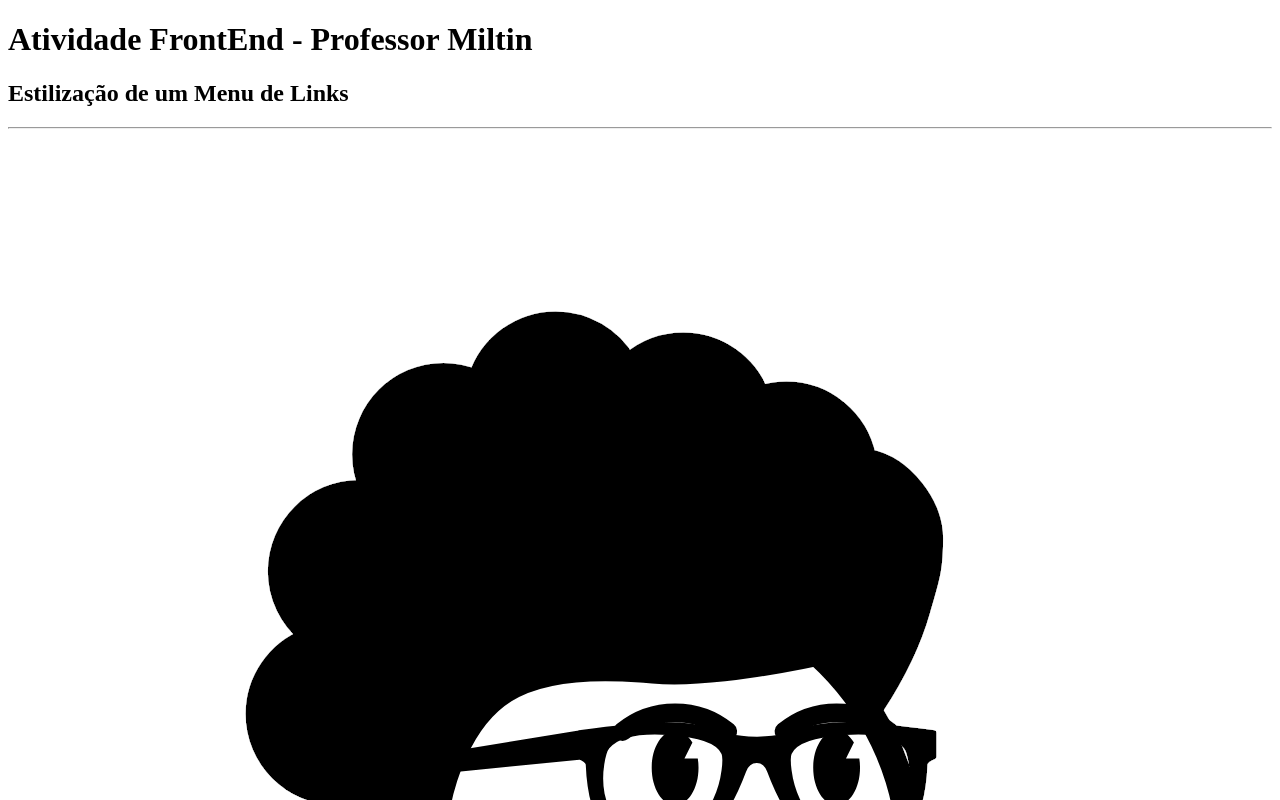
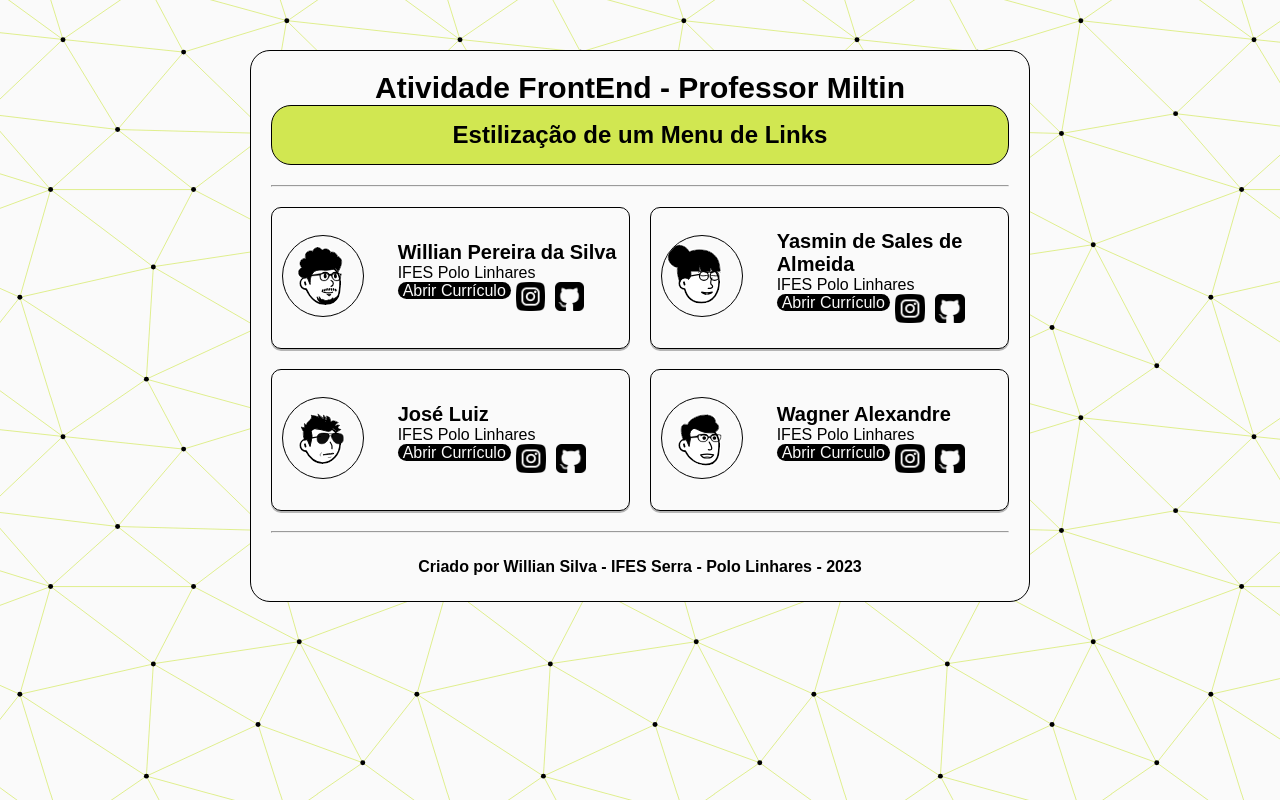
Before and after one commit to williansibertino/IFES_FrontEnd, a plain HTML site: page index.html in a window 1280 px wide. Shown: the top 800 px of the page. Drawn offline with Linux system fonts and the light colour scheme; the site is published under a folder, as on GitHub Pages, so addresses that start at the root find nothing; a web font is replaced by a local one.

Commit message:
modified:   index.html 	modified:   src/archives/willian.html

```diff
--- a/index.html
+++ b/index.html
@@ -4,7 +4,7 @@
     <meta charset="UTF-8">
     <meta name="viewport" content="width=device-width, initial-scale=1.0">
     <title>Atividade FrontEnd - Professor Miltin</title>
-    <link rel="stylesheet" href="/src/styles/main.css">
+    <link rel="stylesheet" href="src/styles/main.css">
 </head>
 <body>
 <div class="bg">
@@ -22,7 +22,7 @@
                 <h3>Willian Pereira da Silva</h3>
                 <p>IFES Polo Linhares</p>
                 <ul class="listicones">
-                    <li><a class="icone btn-curriculo" href="/src/archives/willian.html">Abrir Currículo</a></li>
+                    <li><a class="icone btn-curriculo" href="src/archives/willian.html">Abrir Currículo</a></li>
                     <li><a class="icone" href="index.html" target="_blank"><img src="src/img/instagram.png" alt="acessar instagram"></a></li>
                     <li><a class="icone" href="index.html" target="_blank"><img src="src/img/github.png" alt="acessar Github"></a></li>
                 </ul>
@@ -37,7 +37,7 @@
                 <h3>Yasmin de Sales de Almeida</h3>
                 <p>IFES Polo Linhares</p>
                 <ul class="listicones">
-                    <li><a class="icone btn-curriculo" href="/src/archives/yasmin.html">Abrir Currículo</a></li>
+                    <li><a class="icone btn-curriculo" href="src/archives/yasmin.html">Abrir Currículo</a></li>
                     <li><a class="icone" href="index.html" target="_blank"><img src="src/img/instagram.png" alt="acessar instagram" width="30px"></a></li>
                     <li><a class="icone" href="index.html" target="_blank"><img src="src/img/github.png" alt="acessar Github" width="30px"></a></li>
                 </ul>
@@ -52,7 +52,7 @@
                 <h3>José Luiz</h3>
                 <p>IFES Polo Linhares</p>
                 <ul class="listicones">
-                    <li><a class="icone btn-curriculo" href="/src/archives/joseluiz.html">Abrir Currículo</a></li>
+                    <li><a class="icone btn-curriculo" href="src/archives/joseluiz.html">Abrir Currículo</a></li>
                     <li><a class="icone" href="index.html" target="_blank"><img src="src/img/instagram.png" alt="acessar instagram" width="30px"></a></li>
                     <li><a class="icone" href="index.html" target="_blank"><img src="src/img/github.png" alt="acessar Github" width="30px"></a></li>
                 </ul>
@@ -67,7 +67,7 @@
                 <h3>Wagner Alexandre</h3>
                 <p>IFES Polo Linhares</p>
                 <ul class="listicones">
-                    <li><a class="icone btn-curriculo" href="/src/archives/wagner.html">Abrir Currículo</a></li>
+                    <li><a class="icone btn-curriculo" href="src/archives/wagner.html">Abrir Currículo</a></li>
                     <li><a class="icone" href="index.html" target="_blank"><img src="src/img/instagram.png" alt="acessar instagram" width="30px"></a></li>
                     <li><a class="icone" href="index.html" target="_blank"><img src="src/img/github.png" alt="acessar Github" width="30px"></a></li>
                 </ul>
--- a/src/archives/willian.html
+++ b/src/archives/willian.html
@@ -3,7 +3,7 @@
 <head>
     <meta charset="UTF-8">
     <meta name="viewport" content="width=device-width, initial-scale=1.0">
-    <link rel="stylesheet" href="/src/styles/main.css">
+    <link rel="stylesheet" href="../styles/main.css">
     <title>Meu Currículo Willian Pereira da Silva</title>
 </head>
 <body>
```
